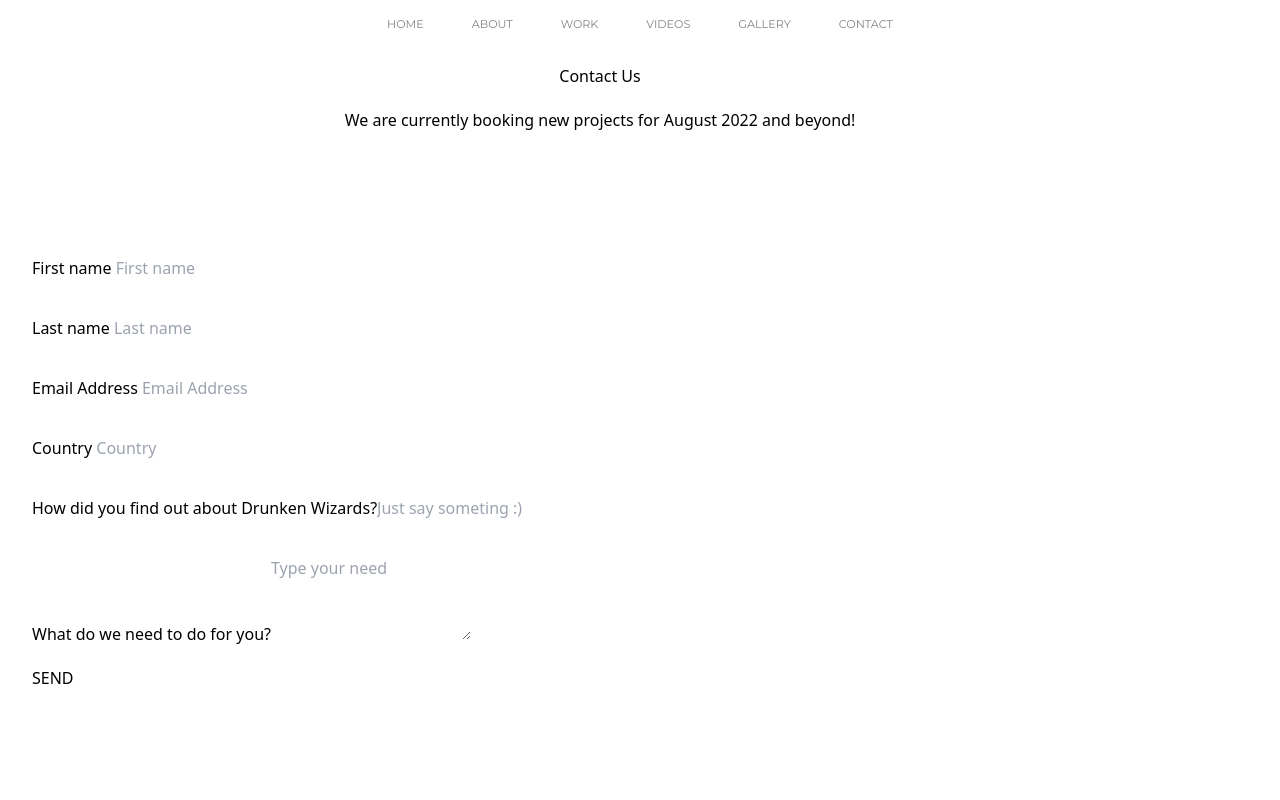
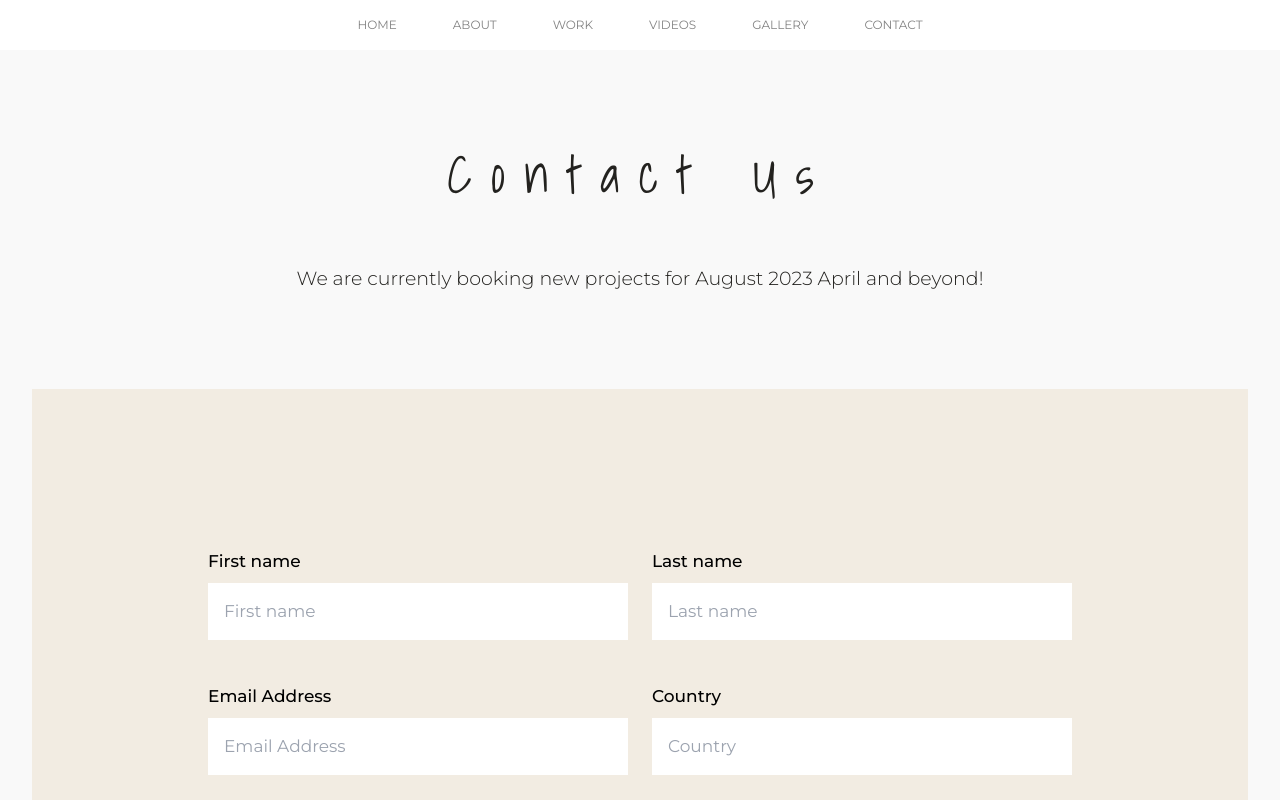
Before and after one commit to DuminduPatabandi/DrunkenwizardApp, a React (Vite) app in the folder drunked/: page /contact in a window 1280 px wide. Shown: the top 800 px of the page. Built offline with nearby package versions, Linux system fonts and the light colour scheme; a web font is replaced by a local one.

Commit message:
added contact form and styled

```diff
--- a/drunked/index.html
+++ b/drunked/index.html
@@ -2,7 +2,7 @@
 <html lang="en">
   <head>
     <meta charset="UTF-8" />
-    <link rel="icon" type="image/svg+xml" href="./src/assets/drunkenwizard-light.svg" />
+    <link rel="icon" type="image/svg+xml" href="./src/assets/sitelogo.svg" />
     <meta name="viewport" content="width=device-width, initial-scale=1.0" />
     <title>DrunkenWizard</title>
 
--- a/drunked/src/assets/index.js
+++ b/drunked/src/assets/index.js
@@ -31,12 +31,15 @@ import websitedesign from "./websitedesign.svg";
 import statbook from "./statbook.svg";
 import girlWhite from "./girlWhite.svg";
 import mia from "./mia.svg";
+import beeday from "./beeday.svg";
+import binario from "./binario.svg";
 import team from "./team.jpeg";
 import github from "./github.svg";
 import drunkenwizard_dark from "./drunkenwizard_dark.svg";
 
 export {
   airbnb,
+  binario,
   logoscssa,
   bbRv,
   github,
@@ -46,6 +49,7 @@ export {
   statbook,
   websitedesign,
   mia,
+  beeday,
   mymenu,
   closing,
   bill,
--- a/drunked/src/components/Footer.jsx
+++ b/drunked/src/components/Footer.jsx
@@ -4,7 +4,7 @@ import { NavLink } from 'react-router-dom'
 
 const Footer = () => (
 
-  <footer class="font-montserrat text-[#838383]">
+  <footer class="font-montserrat bg-[#f9f9f9] text-[#838383]">
   <div class="container px-5 py-24 mx-auto flex md:items-center lg:items-start md:flex-row md:flex-nowrap flex-wrap flex-col">
     <div class="w-64 flex-shrink-0 md:mx-0 mx-auto text-center md:text-left">
       <a class="flex title-font font-medium items-center md:justify-start justify-center text-gray-900">
@@ -82,7 +82,7 @@ const Footer = () => (
     </div>
   </div>
 
-    <div class="bg-gray-100">
+    <div class="bg-white">
         <div class="container mx-auto text-center py-4 px-5 ">
             <p class="text-gray-500 text-sm ">© 2023 Official DrunkenWizards Website —
                 <a href="https://twitter.com/knyttneve" rel="noopener noreferrer" class="text-gray-600 ml-1" target="_blank">@DrunkenWizards</a>
--- a/drunked/src/components/Navbar.jsx
+++ b/drunked/src/components/Navbar.jsx
@@ -17,7 +17,7 @@ const Navbar = () => {
           {navLinks.map((nav, index) => (
             <li
               key={nav.id}
-              className = {`font-montserrat text-[#838383] hover:text-[#ed2939] duration-700 cursor-pointer text-[.7rem] mx-6`}>
+              className = {`font-montserrat text-[#838383] hover:text-[#ed2939] duration-700 cursor-pointer text-[.75rem] mx-7`}>
               <NavLink to ={nav.path}>
                 {nav.title}
               </NavLink>
--- a/drunked/src/components/Work.jsx
+++ b/drunked/src/components/Work.jsx
@@ -10,13 +10,13 @@ export default function Work() {
           <div className="grid grid-cols-1 gap-y-10 gap-x-6 sm:grid-cols-2 lg:grid-cols-3 xl:grid-cols-4 xl:gap-x-8">
             {products.map((product) => (
               <a key={product.id} href={product.href} className="group">
-                <div className="aspect-w-1 group-hover:grayscale duration-700  aspect-h-1 w-full overflow-hidden  bg-gray-200 xl:aspect-w-7 xl:aspect-h-8">
+                <div className="aspect-w-1 hover:grayscale duration-700  aspect-h-1 w-full overflow-hidden  bg-gray-200 xl:aspect-w-7 xl:aspect-h-8">
                   <img
                     src={product.imageSrc}
                     className="h-full w-full object-cover object-center "
                   />
                 </div>
-                <h3 className="mt-4  font-shadows text-center font-bold text-[#939393] text-[1rem] text-gray-700">{product.mywork}</h3>
+                <h3 className="mt-4 font-shadows text-center font-bold text-[#939393] text-[1rem] text-gray-700">{product.mywork}</h3>
               </a>
             ))}
           </div>
--- a/drunked/src/pages/Contact.jsx
+++ b/drunked/src/pages/Contact.jsx
@@ -1,55 +1,62 @@
+import styles from '../style'
 
 const Contact = () => {
   return (
 
-    <div className="container">
-      //  Hiring Page title
-      <div class="container-fluid  py-5 mb-5">
-          <div class="container" data-aos="zoom-in"  data-aos-duration="1500">
+    <div className="bg-[#f9f9f9]">
 
-              <h1 class="text-center contact-tag pt-5 pb-5"   >Contact Us</h1>
+        <section id='contact'>
+            <div className=" text-center">
+                <div className="mx-auto max-w-full py-6 px-20  sm:py-14">
+                <h2 className={`${styles.paddingNew} font-shadows text-[#23221f] text-[51px] tracking-[19.2px] mt-10 mb-3 text-center`}>Contact Us</h2>
+                <p className='font-montserrat font-thin text-[#23221f] text-[19px]'>We are currently booking new projects for August 2023 April and beyond!</p>
+                </div>
 
-              <h2 class="text-center hiring"  >We are currently booking new projects for August 2022 and beyond!</h2>
-
-          </div>
             </div>
 
             {/* contact form */}
-      <div class="container-fluid ">
-          <div class="contact-box mx-3 py-5 ">
-              <div class="container px-5 py-5" data-aos="fade-up"  data-aos-duration="1500">
-                  <div class="px-md-5 py-5 ">
-                      <div class="grid-cols-1 md:grid-cols-2 my-3">
-                          <label for="formGroupExampleInput" class="form-label">First name </label>
-                          <input type="text" class="form-control py-3" placeholder="First name" aria-label="First name"/>
+            <div class="">
+                <div className="contact-box mx-3 py-5 ">
+                    <div className="px-5 py-5" data-aos="fade-up"  data-aos-duration="1500">
+                        <div className="px-md-5  py-5 text-[17px] font-montserrat bg-[#f2ece2] px-[2.8rem] sm:px-[6rem] md:px-[11rem]">
+                            <div className="grid grid-cols-1 gap-6 sm:grid-cols-2 pt-[3rem] md:pt-[8rem] ">
+                                <div className="my-3 ">
+                                    <label for="formGroupExampleInput" className=" form-label font-medium ">First name</label><br />
+                                    <input type="text" class=" mt-2 w-full pl-4  py-4" placeholder="First name" aria-label="First name"/>
                                 </div>
-                      <div class="grid-cols-1 md:grid-cols-2 my-3">
-                          <label for="formGroupExampleInput" class="form-label">Last name  </label>
-                          <input type="text" class="form-control py-3" placeholder="Last name" aria-label="Last name"/>
+                                <div className="my-3">
+                                    <label for="formGroupExampleInput" className="form-label font-medium">Last name</label><br />
+                                    <input type="text" className=" mt-2 w-full pl-4 py-4" placeholder="Last name" aria-label="Last name"/>
                                 </div>
-                      <div class="grid-cols-1 md:grid-cols-2 my-3">
-                          <label for="formGroupExampleInput" class="form-label">Email Address </label>
-                          <input type="text" class="form-control py-3" placeholder="Email Address" aria-label="Email"/>
                             </div>
-                      <div class="grid-cols-1 md:grid-cols-2 my-3">
-                          <label for="formGroupExampleInput" class="form-label">Country    </label>
-                          <input type="text" class="form-control py-3" placeholder="Country" aria-label="Country"/>
+                            <div className="grid grid-cols-1 gap-6 sm:grid-cols-2 pt-5">
+                                <div className="my-3">
+                                    <label for="formGroupExampleInput" className="form-label form-label font-medium">Email Address</label><br />
+                                    <input type="text" className="mt-2 w-full pl-4 py-4" placeholder="Email Address" aria-label="Email"/>
                                 </div>
-                      <div class="mb-3 my-3">
-                          <label for="formGroupExampleInput" class="form-label">How did you find out about Drunken Wizards?</label>
-                          <input type="text" class="form-control py-3" id="formGroupExampleInput" placeholder="Just say someting :)"/>
+                                <div className="my-3">
+                                    <label for="formGroupExampleInput" className="form-label font-medium">Country</label><br />
+                                    <input type="text" className=" mt-2 w-full pl-4 py-4" placeholder="Country" aria-label="Country"/>
                                 </div>
-                      <div class="mb-3 my-3">
-                          <label for="exampleFormControlTextarea1" class="form-label">What do we need to do for you?</label>
-                          <textarea class="form-control py-3" id="exampleFormControlTextarea1" placeholder="Type your need" rows="3"></textarea>
                             </div>
-                      <div class="row g-3 py-2 justify-content-center">
-                          <button type="button" class="my-button">SEND</button>
+                            <div className="pt-5 my-3">
+                                <label for="formGroupExampleInput" className="form-label font-medium">How did you find out about Drunken Wizards?</label><br />
+                                <input type="text" className=" mt-2 w-full pl-4 py-4" id="formGroupExampleInput" placeholder="Just say someting :)"/>
+                            </div>
+                            <div className="mb-3 pt-6 my-5">
+                                <label for="exampleFormControlTextarea1" className="form-label font-medium">What do we need to do for you?</label><br />
+                                <textarea className="mt-2 w-full pl-4 py-4" id="exampleFormControlTextarea1" placeholder="Type your need" rows="3"></textarea>
+                            </div>
+                            <div className="pt-6 my-6 pb-32 text-center">
+                                <button type="button" className="bg-[#23221f] py-4 px-12 text-white hover:text-[#23221f] hover:bg-white duration-700">SEND</button>
                             </div>
                         </div>
                     </div>
                 </div>
             </div>
+
+        </section>
+
     </div>
   )
 }
--- a/drunked/src/pages/Gallery.jsx
+++ b/drunked/src/pages/Gallery.jsx
@@ -1,4 +1,4 @@
-import { products } from '../constants'
+import { mygallery } from '../constants'
 import styles from '../style'
 
 export default function Gallery() {
@@ -8,7 +8,7 @@ export default function Gallery() {
         <div className="mx-auto max-w-full py-6 px-20 sm:py-14">
           <h2 className={`${styles.paddingNew} font-shadows text-[#23221f] text-[54px] tracking-[19.2px] mb-10 text-center`}>Gallery</h2>
           <div className="grid grid-cols-1 gap-y-10 gap-x-6 sm:grid-cols-3 lg:grid-cols-4  xl:gap-x-8">
-            {products.map((product) => (
+            {mygallery.map((product) => (
                 <div className="aspect-w-1  duration-700  aspect-h-1 w-full overflow-hidden  xl:aspect-w-7 xl:aspect-h-8">
                   <img
                     src={product.imageSrc}
```
Also changed, not shown: drunked/src/constants/index.js (+68 -1 lines), drunked/src/assets/beeday.svg (renamed from drunked/src/assets/bee-day.svg), drunked/src/assets/sitelogo.svg (added). Lines whose indentation alone changed are shown as unchanged.
